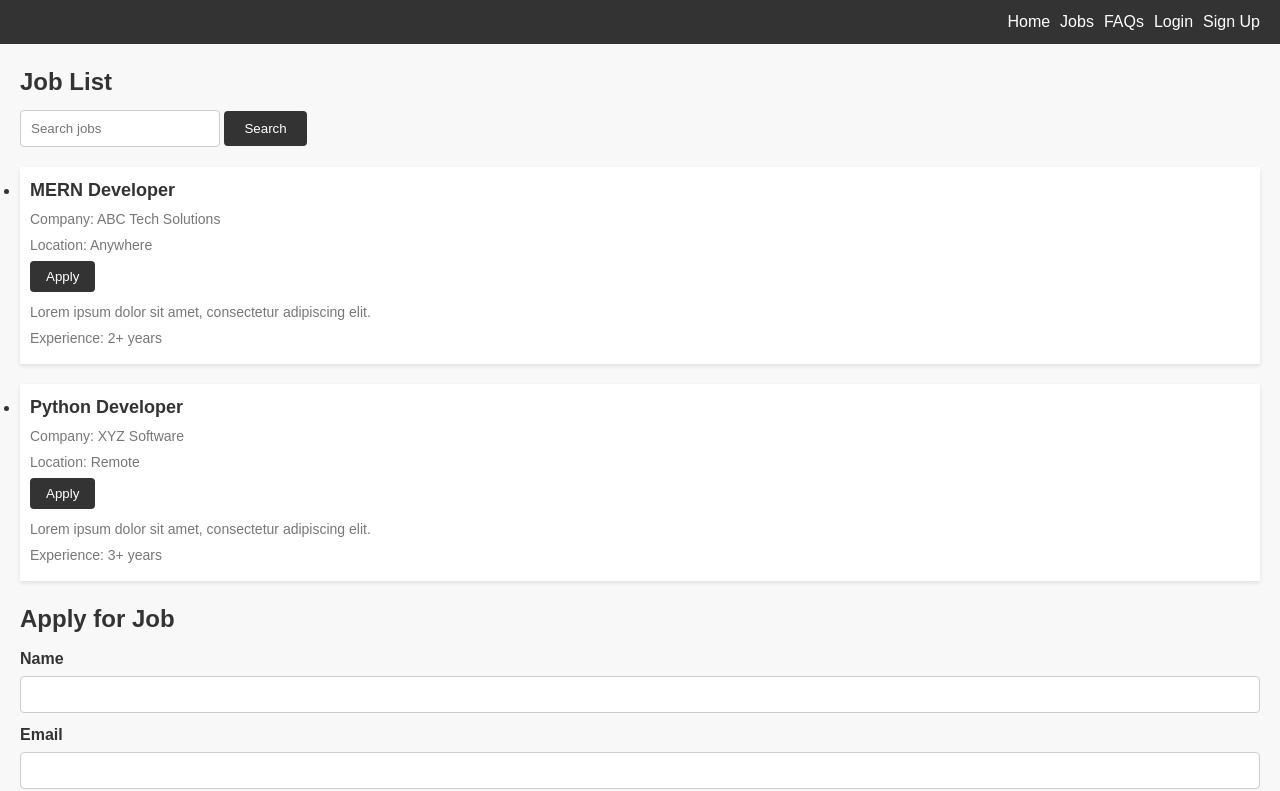
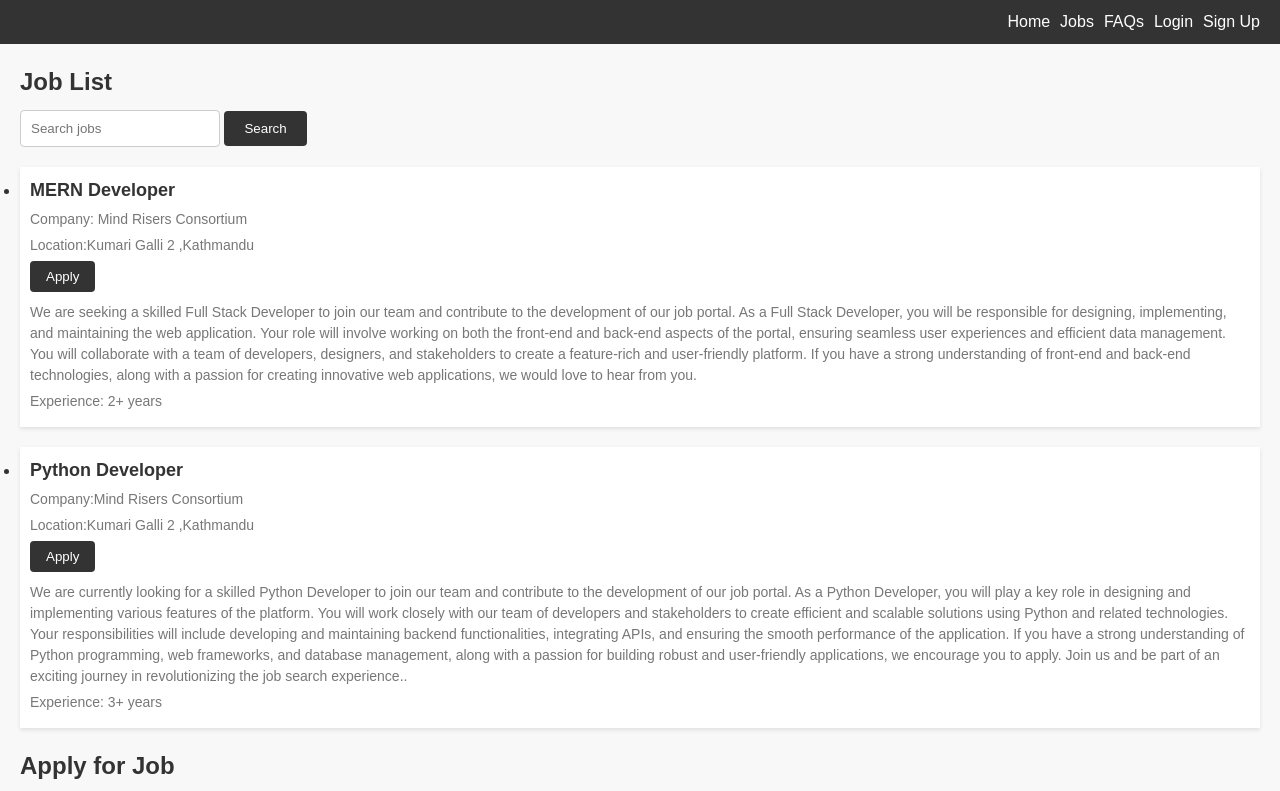
Before and after one commit to Ashok57568/Job-Portal, a plain HTML site: page index.html in a window 1280 px wide. Shown: the top 791 px of the page. Drawn offline with Linux system fonts and the light colour scheme; no server answers.

Commit message:
Job Portal

```diff
--- a/index.html
+++ b/index.html
@@ -4,7 +4,7 @@
   <meta charset="UTF-8">
   <meta name="viewport" content="width=device-width, initial-scale=1.0">
   <title>Job Portal</title>
-  <!-- Add your CSS and JavaScript files here -->
+
   <link rel="stylesheet" href="style.css">
 </head>
 <body>
@@ -33,25 +33,25 @@
       <ul class="job-list">
         <li>
           <h3>MERN Developer</h3>
-          <p>Company: ABC Tech Solutions</p>
-          <p>Location: Anywhere</p>
+          <p>Company: Mind Risers Consortium</p>
+          <p>Location:Kumari Galli 2 ,Kathmandu</p>
           <button class="apply-btn">Apply</button>
           <div class="description">
-            <p>Lorem ipsum dolor sit amet, consectetur adipiscing elit.</p>
+            <p>We are seeking a skilled Full Stack Developer to join our team and contribute to the development of our job portal. As a Full Stack Developer, you will be responsible for designing, implementing, and maintaining the web application. Your role will involve working on both the front-end and back-end aspects of the portal, ensuring seamless user experiences and efficient data management. You will collaborate with a team of developers, designers, and stakeholders to create a feature-rich and user-friendly platform. If you have a strong understanding of front-end and back-end technologies, along with a passion for creating innovative web applications, we would love to hear from you.</p>
             <p>Experience: 2+ years</p>
           </div>
         </li>
         <li>
           <h3>Python Developer</h3>
-          <p>Company: XYZ Software</p>
-          <p>Location: Remote</p>
+          <p>Company:Mind Risers Consortium</p>
+          <p>Location:Kumari Galli 2 ,Kathmandu</p>
           <button class="apply-btn">Apply</button>
           <div class="description">
-            <p>Lorem ipsum dolor sit amet, consectetur adipiscing elit.</p>
+            <p>We are currently looking for a skilled Python Developer to join our team and contribute to the development of our job portal. As a Python Developer, you will play a key role in designing and implementing various features of the platform. You will work closely with our team of developers and stakeholders to create efficient and scalable solutions using Python and related technologies. Your responsibilities will include developing and maintaining backend functionalities, integrating APIs, and ensuring the smooth performance of the application. If you have a strong understanding of Python programming, web frameworks, and database management, along with a passion for building robust and user-friendly applications, we encourage you to apply. Join us and be part of an exciting journey in revolutionizing the job search experience..</p>
             <p>Experience: 3+ years</p>
           </div>
         </li>
-        <!-- Add more job listings here -->
+
       </ul>
     </section>
 
@@ -133,5 +133,6 @@
   <footer>
     <p>&copy; 2023 Job Portal. All rights reserved.</p>
   </footer>
+  <script src="index.js"></script>
 </body>
 </html>
```
